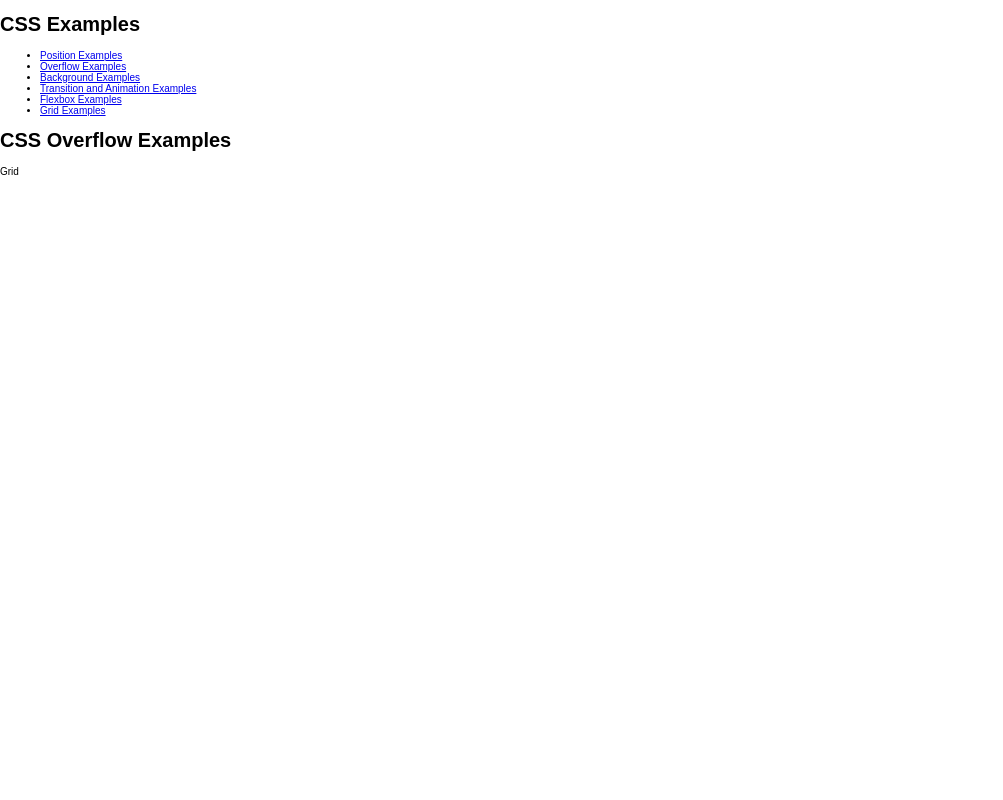
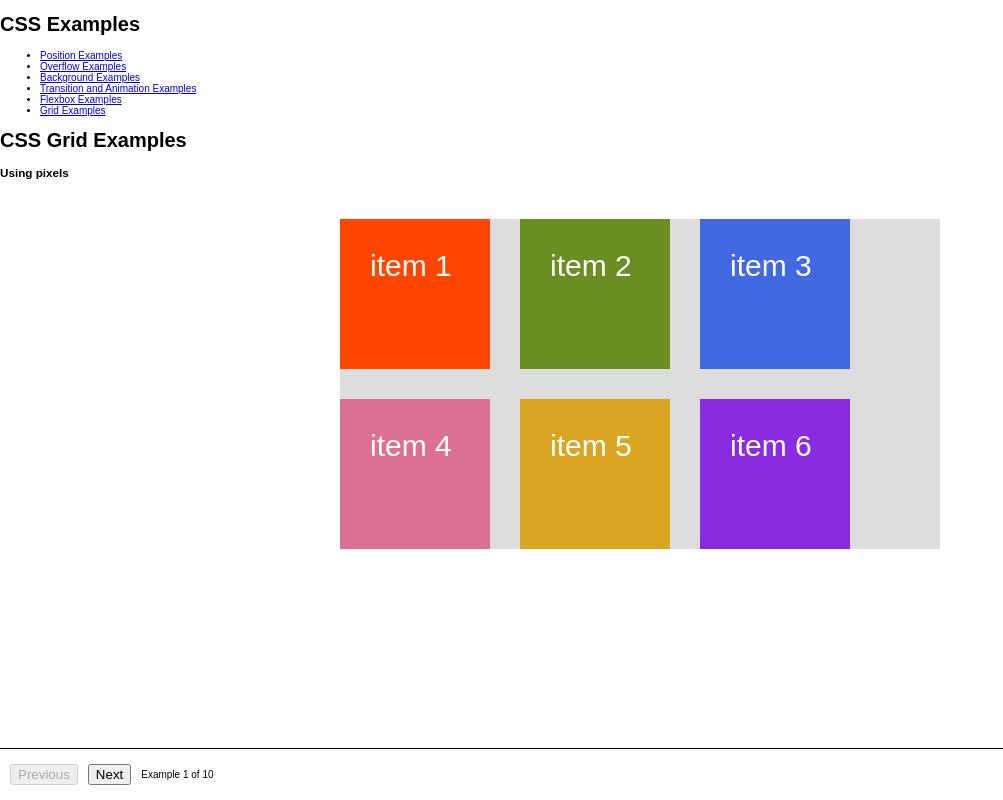
Before and after one commit to NathanDarcy/react-app-playground, a React (Vite) app: page /examples/grid in a window 1280 px wide. Shown: the whole page, without its empty margins (0-1003 px from the left). Built offline with nearby package versions, Linux system fonts and the light colour scheme.

Commit message:
adding some examples for css grid - Nathan

```diff
--- a/src/features/cssExamples/CssGridExamples.tsx
+++ b/src/features/cssExamples/CssGridExamples.tsx
@@ -1,3 +1,21 @@
+import { useState } from 'react'
+import './cssGridExamples.css'
+import { gridExamples } from './fragments/gridExamples'
+import Pagination from './components/Pagination'
+
 export default function CssGridExamples() {
-  return <div>Grid</div>
+  const [index, setIndex] = useState(0)
+
+  return (
+    <div>
+      {gridExamples[index]}
+
+      <Pagination
+        index={index}
+        total={gridExamples.length}
+        onNext={() => setIndex((i) => Math.min(i + 1, gridExamples.length - 1))}
+        onPrevious={() => setIndex((i) => Math.max(i - 1, 0))}
+      />
+    </div>
+  )
 }
--- /dev/null
+++ b/src/features/cssExamples/cssGridExamples.css
@@ -0,0 +1,196 @@
+.Grid {
+  /* block-level styles */
+}
+
+.Grid__container {
+  width: 600px;
+  background-color: #ddd;
+  margin: 40px auto;
+  display: grid;
+}
+
+.Grid__example--one {
+  grid-template-rows: 150px 150px;
+  grid-template-columns: 150px 150px 150px;
+  /* row-gap: 30px;
+  column-gap: 50px; */
+  /* gap: 30px 50px; */
+  gap: 30px;
+}
+
+.Grid__example--two {
+  grid-template-rows: 150px auto;
+  grid-template-columns: 150px auto auto;
+  gap: 30px;
+}
+
+.Grid__example--three {
+  grid-template-rows: repeat(2, 1fr);
+  grid-template-columns: 3fr 2fr 1fr;
+  gap: 30px;
+}
+
+.Grid__example--four {
+  grid-template-rows: repeat(2, 1fr);
+  grid-template-columns: 40% 2fr 1fr;
+  gap: 30px;
+}
+
+.Grid__example--five {
+  grid-template-rows: repeat(2, 1fr);
+  grid-template-columns: 30vw 1fr 1fr;
+  gap: 30px;
+}
+
+.Grid__example--six,
+.Grid__example--seven,
+.Grid__example--eight {
+  grid-template-rows: repeat(2, 1fr);
+  grid-template-columns: repeat(3, 1fr);
+  gap: 30px;
+}
+
+.Grid__item {
+  padding: 30px;
+  font-size: 30px;
+  color: #fff;
+}
+
+.Grid__example--six .Grid__item--1 {
+  grid-row-start: 2;
+  grid-row-end: 3;
+  grid-column-start: 3;
+  grid-column-end: 4;
+}
+
+.Grid__example--six .Grid__item--2 {
+  grid-row: 2/3;
+  grid-column: 2/3;
+}
+
+.Grid__example--six .Grid__item--3 {
+  grid-area: 2 / 1 / 3 / 2; /*startCol / startRow / endCol /endRow*/
+}
+
+.Grid__example--seven .Grid__item--3 {
+  grid-column: 1/3;
+  grid-row: 1/3;
+}
+
+.Grid__example--eight .Grid__item--4 {
+  grid-column: 1 / span 2;
+}
+
+.Grid__item--1 {
+  background-color: orangered;
+}
+
+.Grid__item--2 {
+  background-color: olivedrab;
+}
+
+.Grid__item--3 {
+  background-color: royalblue;
+}
+.Grid__item--4 {
+  background-color: palevioletred;
+}
+.Grid__item--5 {
+  background-color: goldenrod;
+}
+.Grid__item--6 {
+  background-color: blueviolet;
+}
+
+.Grid__container--2,
+.Grid__container--3 {
+  width: 800px;
+  height: 500px;
+  background-color: #efefef;
+  margin: auto;
+
+  display: grid;
+  grid-template-rows: repeat(5, 1fr);
+  grid-template-columns: repeat(4, 1fr);
+  gap: 1rem;
+}
+
+.Grid__container--2 div,
+.Grid__container--3 div {
+  background-color: royalblue;
+  font-size: 1.5rem;
+  text-align: center;
+  padding: 1rem;
+  color: #fff;
+}
+
+.Grid__container--2 .Grid__header {
+  grid-column: 1/-1;
+  grid-row: 1/2;
+}
+
+.Grid__container--2 .Grid__sidebar {
+  grid-column: 1/2;
+  grid-row: 2 / 5;
+}
+
+.Grid__container--2 .Grid__main {
+  grid-column: 2 / -1;
+  grid-row: 2 / 4;
+}
+
+.Grid__container--2 .Grid__box--1 {
+  grid-column: 2/3;
+  grid-row: 4/5;
+}
+.Grid__container--2 .Grid__box--2 {
+  grid-column: 3/4;
+  grid-row: 4/5;
+}
+.Grid__container--2 .Grid__box--3 {
+  grid-column: 4/5;
+  grid-row: 4/5;
+}
+
+.Grid__container--2 .Grid__footer {
+  grid-column: 1 / -1;
+  grid-row: 5 / -1;
+}
+
+.Grid__container--3 {
+  /* every cell must have a name or this won't work
+    can use '.' for empty cell, i.e. 'header header . .'
+  */
+  grid-template-areas:
+    'header header header header'
+    'sidebar main main main'
+    'sidebar main main main'
+    'sidebar box1 box2 box3'
+    'footer footer footer footer';
+}
+
+.Grid__container--3 .Grid__header {
+  grid-area: header;
+}
+
+.Grid__container--3 .Grid__sidebar {
+  grid-area: sidebar;
+}
+
+.Grid__container--3 .Grid__main {
+  grid-area: main;
+}
+
+.Grid__container--3 .Grid__box--1 {
+  grid-area: box1;
+}
+.Grid__container--3 .Grid__box--2 {
+  grid-area: box2;
+}
+.Grid__container--3 .Grid__box--3 {
+  grid-area: box3;
+}
+
+.Grid__container--3 .Grid__footer {
+  grid-area: footer;
+}
--- /dev/null
+++ b/src/features/cssExamples/fragments/gridExamples.tsx
@@ -0,0 +1,123 @@
+export const gridExamples = [
+  <>
+    <h3>Using pixels</h3>
+    <div key={1} className='Grid__container Grid__example--one'>
+      <div className='Grid__item Grid__item--1'>item 1</div>
+      <div className='Grid__item Grid__item--2'>item 2</div>
+      <div className='Grid__item Grid__item--3'>item 3</div>
+      <div className='Grid__item Grid__item--4'>item 4</div>
+      <div className='Grid__item Grid__item--5'>item 5</div>
+      <div className='Grid__item Grid__item--6'>item 6</div>
+    </div>
+  </>,
+
+  <>
+    <h3>Using auto</h3>
+    <div key={2} className='Grid__container Grid__example--two'>
+      <div className='Grid__item Grid__item--1'>item A</div>
+      <div className='Grid__item Grid__item--2'>item B</div>
+      <div className='Grid__item Grid__item--3'>item C</div>
+      <div className='Grid__item Grid__item--4'>item D</div>
+      <div className='Grid__item Grid__item--5'>item E</div>
+      <div className='Grid__item Grid__item--6'>item F</div>
+    </div>
+  </>,
+
+  <>
+    <h3>Using fr</h3>
+    <div key={3} className='Grid__container Grid__example--three'>
+      <div className='Grid__item Grid__item--1'>item 1</div>
+      <div className='Grid__item Grid__item--2'>item 2</div>
+      <div className='Grid__item Grid__item--3'>item 3</div>
+      <div className='Grid__item Grid__item--4'>item 4</div>
+      <div className='Grid__item Grid__item--5'>item 5</div>
+      <div className='Grid__item Grid__item--6'>item 6</div>
+    </div>
+  </>,
+
+  <>
+    <h3>Using %</h3>
+    <div key={3} className='Grid__container Grid__example--four'>
+      <div className='Grid__item Grid__item--1'>item 1</div>
+      <div className='Grid__item Grid__item--2'>item 2</div>
+      <div className='Grid__item Grid__item--3'>item 3</div>
+      <div className='Grid__item Grid__item--4'>item 4</div>
+      <div className='Grid__item Grid__item--5'>item 5</div>
+      <div className='Grid__item Grid__item--6'>item 6</div>
+    </div>
+  </>,
+
+  <>
+    <h3>Using vw/vh</h3>
+    <div key={3} className='Grid__container Grid__example--five'>
+      <div className='Grid__item Grid__item--1'>item 1</div>
+      <div className='Grid__item Grid__item--2'>item 2</div>
+      <div className='Grid__item Grid__item--3'>item 3</div>
+      <div className='Grid__item Grid__item--4'>item 4</div>
+      <div className='Grid__item Grid__item--5'>item 5</div>
+      <div className='Grid__item Grid__item--6'>item 6</div>
+    </div>
+  </>,
+
+  <>
+    <h3>Using positioning to move item 1,2,3 to the end </h3>
+    <div key={3} className='Grid__container Grid__example--six'>
+      <div className='Grid__item Grid__item--1'>item 1</div>
+      <div className='Grid__item Grid__item--2'>item 2</div>
+      <div className='Grid__item Grid__item--3'>item 3</div>
+      <div className='Grid__item Grid__item--4'>item 4</div>
+      <div className='Grid__item Grid__item--5'>item 5</div>
+      <div className='Grid__item Grid__item--6'>item 6</div>
+    </div>
+  </>,
+
+  <>
+    <h3>Using row/col start/end to stretch multiple cells</h3>
+    <div key={3} className='Grid__container Grid__example--seven'>
+      <div className='Grid__item Grid__item--1'>item 1</div>
+      <div className='Grid__item Grid__item--2'>item 2</div>
+      <div className='Grid__item Grid__item--3'>item 3</div>
+      <div className='Grid__item Grid__item--4'>item 4</div>
+      <div className='Grid__item Grid__item--5'>item 5</div>
+      <div className='Grid__item Grid__item--6'>item 6</div>
+    </div>
+  </>,
+
+  <>
+    <h3>Using row/col start/end to stretch multiple cells</h3>
+    <div key={3} className='Grid__container Grid__example--eight'>
+      <div className='Grid__item Grid__item--1'>item 1</div>
+      <div className='Grid__item Grid__item--2'>item 2</div>
+      <div className='Grid__item Grid__item--3'>item 3</div>
+      <div className='Grid__item Grid__item--4'>item 4</div>
+      <div className='Grid__item Grid__item--5'>item 5</div>
+      <div className='Grid__item Grid__item--6'>item 6</div>
+    </div>
+  </>,
+
+  <>
+    <h3>Using grid for layout</h3>
+    <div className='Grid__container--2'>
+      <div className='Grid__header'>Header</div>
+      <div className='Grid__sidebar'>Sidebar</div>
+      <div className='Grid__main'>Main</div>
+      <div className='Grid__box--1'>Box 1</div>
+      <div className='Grid__box--2'>Box 2</div>
+      <div className='Grid__box--3'>Box 3</div>
+      <div className='Grid__footer'>Footer</div>
+    </div>
+  </>,
+
+  <>
+    <h3>Using grid for layout with names</h3>
+    <div className='Grid__container--3'>
+      <div className='Grid__header'>Header</div>
+      <div className='Grid__sidebar'>Sidebar</div>
+      <div className='Grid__main'>Main</div>
+      <div className='Grid__box--1'>Box 1</div>
+      <div className='Grid__box--2'>Box 2</div>
+      <div className='Grid__box--3'>Box 3</div>
+      <div className='Grid__footer'>Footer</div>
+    </div>
+  </>,
+]
--- a/src/pages/cssExamples/CssGridExamplesPage.tsx
+++ b/src/pages/cssExamples/CssGridExamplesPage.tsx
@@ -3,7 +3,7 @@ import CssGridExamples from '../../features/cssExamples/CssGridExamples'
 export default function CssGridExamplesPage() {
   return (
     <div>
-      <h1>CSS Overflow Examples</h1>
+      <h1>CSS Grid Examples</h1>
       <CssGridExamples />
     </div>
   )
```
